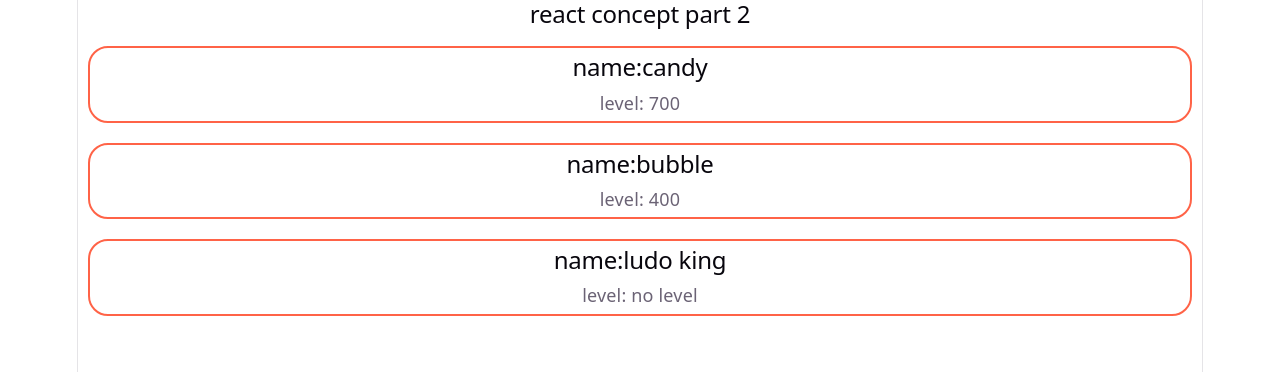
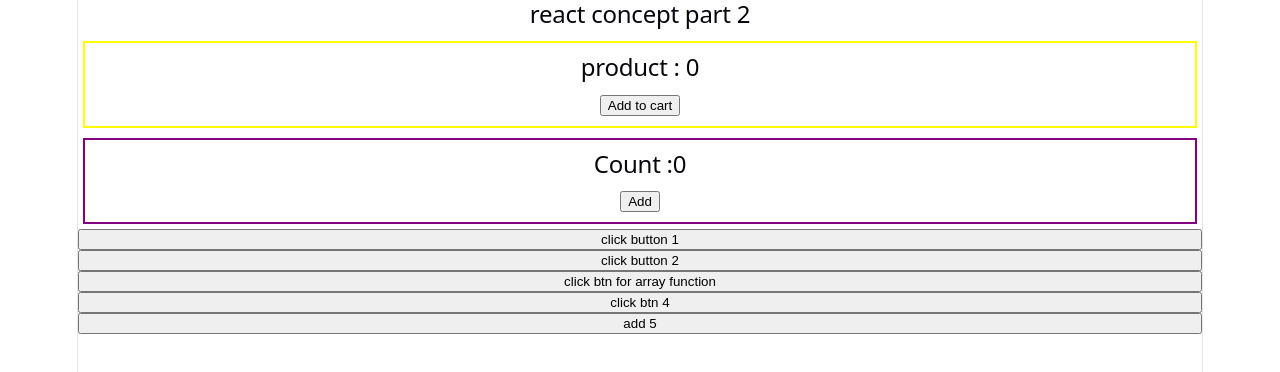
Before and after one commit to Srabonti721/react-concept-part2, a React (Vite) app: page / in a window 1280 px wide. Shown: the top 372 px of the page. Built offline with nearby package versions, Linux system fonts and the light colour scheme.

Commit message:
add button more way and use satate implement

```diff
--- a/src/App.jsx
+++ b/src/App.jsx
@@ -1,19 +1,45 @@
 import { useState } from 'react'
+import Count from './Count'
+import ShoppingCart from './Cart'
 import './App.css'
 import Game from "./Game"
 function App() {
   const [count, setCount] = useState(0)
+// click 2
+function handleBtn2(){
+  alert("btn 2 clicked")
+}
+// click 3
+const handleBtn3 = () =>{
+  alert("coming for array function on click")
+}
+// click 5
+const handleAdd5 =(num)=>{
+const add = num + 5;
+alert(add)
+}
 const games = [
-  {id:1, name:"candy", level: 700,  },
-  {id:2, name:"bubble", level: 400,  },
-  {id:3, name:"ludo king", level: "no level",},
+  {id:1, name:"candy", level: 700, play:true, },
+   {id:2, name:"ludo king", level: "no level",  play:true, },
+  {id:3, name:"bubble", level: 400,  play:false,  },
+
 ]
   return (
     <>
     <h2>react concept part 2</h2>
-    {
+    <ShoppingCart></ShoppingCart>
+<Count></Count>
+
+<button onClick={function handleBtn1 (){
+  alert("btn 1 click")
+}}>click button 1</button>
+<button onClick={handleBtn2}>click button 2</button>
+<button onClick={handleBtn3}>click btn for array function</button>
+<button onClick={()=>alert("click button for onclick anonimas ")}>click btn 4</button>
+<button onClick={()=>handleAdd5(22)}>add 5</button>
+    {/* {
       games.map(game=><Game key={game.id} game={game}></Game>)
-    }
+    } */}
     </>
   )
 }
--- /dev/null
+++ b/src/Cart.jsx
@@ -0,0 +1,20 @@
+import { useState } from "react"
+
+export default function ShoppingCart (){
+const [product, setProduct] = useState(0)
+const handleAddToCart =() =>{
+    const newProduct = product + 1;
+    setProduct(newProduct)
+}
+    const cartStyle ={
+        border:"2px solid yellow",
+        padding:"10px",
+        margin:"5px"
+    }
+return (
+    <div style={cartStyle}>
+        <h2>product : {product}</h2>
+        <button onClick={handleAddToCart}>Add to cart</button>
+    </div>
+)
+}
--- /dev/null
+++ b/src/Count.jsx
@@ -0,0 +1,21 @@
+import { useState } from "react"
+
+export default function Count(){
+
+    const [count, setCount] = useState(0);
+    const handleCount = ()=>{
+const newCount = count + 1;
+setCount(newCount)
+    }
+    const countStyle ={
+        border:"2px solid purple",
+        padding:"10px",
+        margin:"5px"
+    }
+    return(
+        <div style={countStyle}>
+            <h2>Count :{count}</h2>
+            <button onClick={handleCount}>Add</button>
+        </div>
+    )
+}
--- a/src/Game.jsx
+++ b/src/Game.jsx
@@ -1,12 +1,25 @@
 
 import './App.css'
-export default function Game ({game}){
+export default function Game({ game }) {
     console.log(game);
+    const { name, level, play } = game;
+    //     return(
+    //  <div className='shared'>
+    //         <h2>name:{name}</h2>
+    //         <p>level: {level}</p>
+    //     </div>
+    //     )
 
-    return(
-        <div className='shared'>
-            <h2>name:{game.name}</h2>
-            <p>level: {game.level}</p>
+    if (play) {
+        return <div className='shared'>
+            <h2>I am playing this games</h2>
+            <h2>name:{name}</h2>
+            <p>level: {level}</p>
         </div>
-    )
+    }
+    return <div className='shared'>
+        <h2>I am not playing this games</h2>
+        <h2>name:{name}</h2>
+    </div>
+
 }
```
